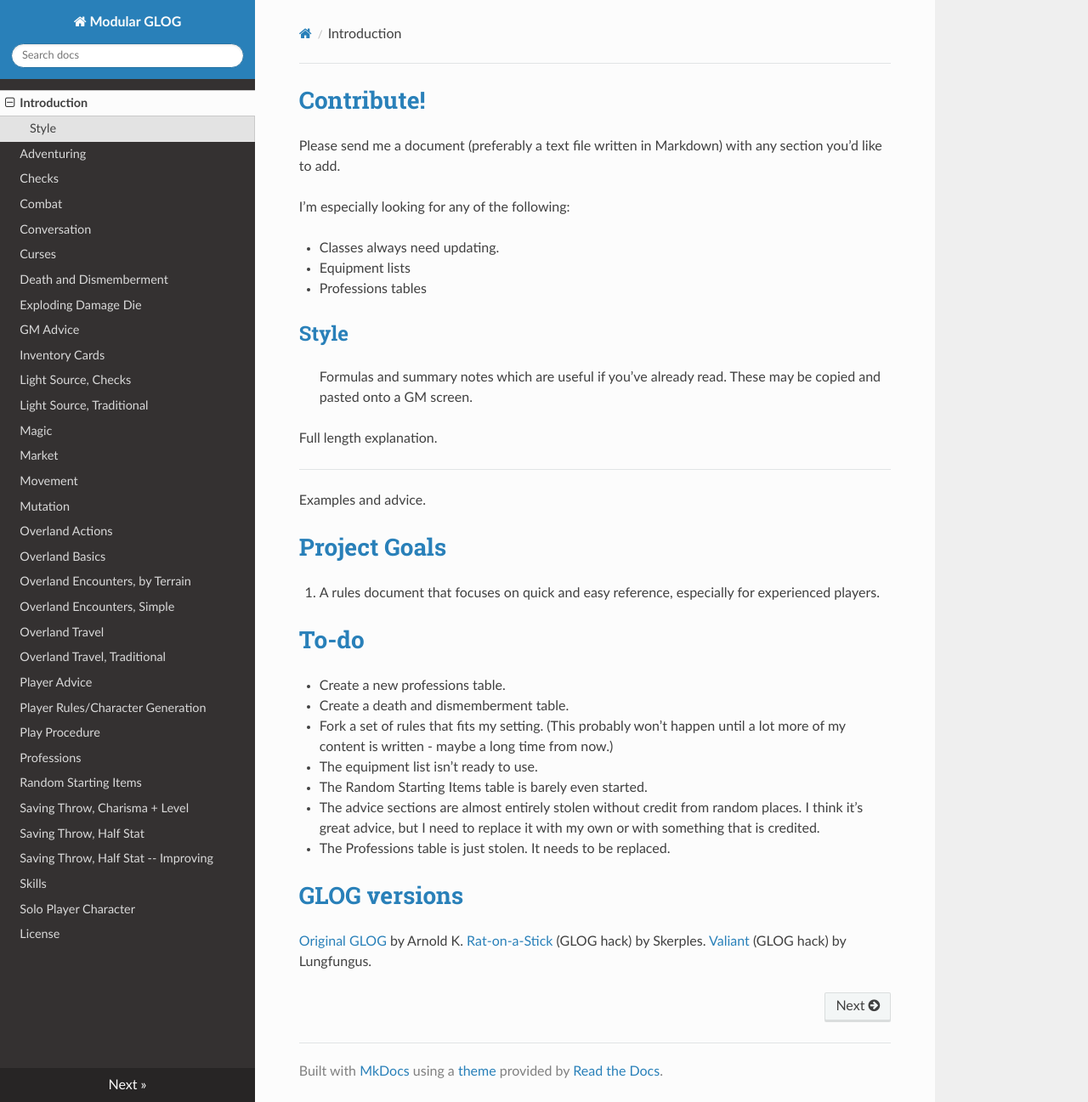
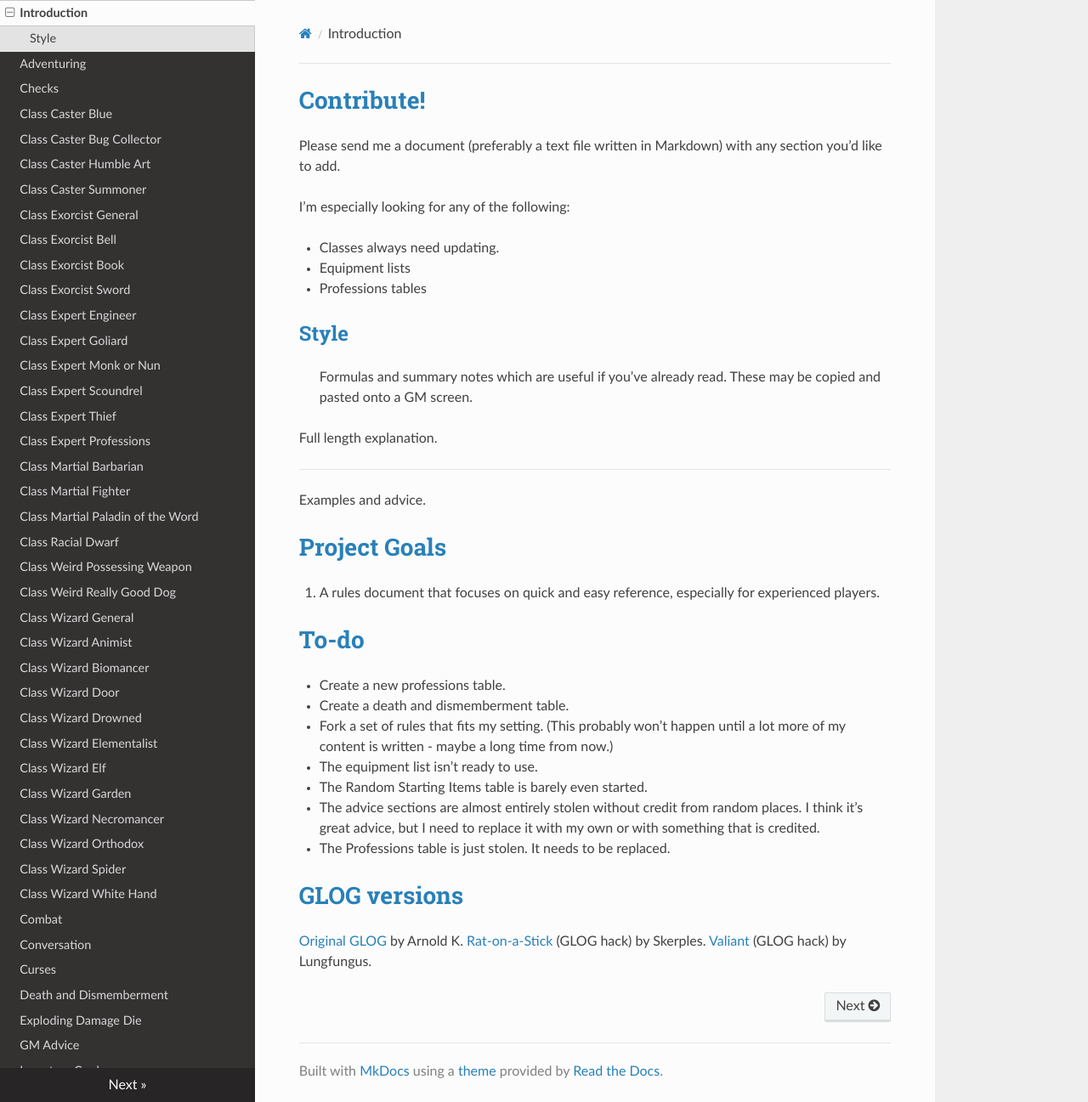
Before and after one commit to valzi/villagefolk, an MkDocs documentation site: the page built from docs/index.md, in a window 1280 px wide and 1297 px high. Shown: the whole window at 85% size. Built offline with MkDocs 1.6.1, drawn with Linux system fonts in a browser that asks for light colours; nearby versions of some CDN libraries; old or Windows-style settings are respelled for this version of MkDocs.

Commit message:
Regular auto-commit

```diff
--- a/mkdocs.yml
+++ b/mkdocs.yml
@@ -17,6 +17,38 @@ pages:
       - Introduction: index.md
       - Adventuring: Adventuring.md
       - Checks: Checks.md
+      - Class Caster Blue: Class_Caster_Blue.md
+      - Class Caster Bug Collector: Class_Caster_Bug_Collector.md
+      - Class Caster Humble Art: Class_Caster_Humble_Art.md
+      - Class Caster Summoner: Class_Caster_Summoner.md
+      - Class Exorcist General: Class_Exorcist_General.md
+      - Class Exorcist Bell: Class_Exorcist_Bell.md
+      - Class Exorcist Book: Class_Exorcist_Book.md
+      - Class Exorcist Sword: Class_Exorcist_Sword.md
+      - Class Expert Engineer: Class_Expert_Engineer.md
+      - Class Expert Goliard: Class_Expert_Goliard.md
+      - Class Expert Monk or Nun: Class_Expert_Monk_or_Nun.md
+      - Class Expert Scoundrel: Class_Expert_Scoundrel.md
+      - Class Expert Thief: Class_Expert_Thief.md
+      - Class Expert Professions: Class_Expert_Professions.md
+      - Class Martial Barbarian: Class_Martial_Barbarian.md
+      - Class Martial Fighter: Class_Martial_Fighter.md
+      - Class Martial Paladin of the Word: Class_Martial_Paladin_of_the_Word.md
+      - Class Racial Dwarf: Class_Racial_Dwarf.md
+      - Class Weird Possessing Weapon: Class_Weird_Possessing_Weapon.md
+      - Class Weird Really Good Dog: Class_Weird_Really_Good_Dog.md
+      - Class Wizard General: Class_Wizard_General.md
+      - Class Wizard Animist: Class_Wizard_Animist.md
+      - Class Wizard Biomancer: Class_Wizard_Biomancer.md
+      - Class Wizard Door: Class_Wizard_Door.md
+      - Class Wizard Drowned: Class_Wizard_Drowned.md
+      - Class Wizard Elementalist: Class_Wizard_Elementalist.md
+      - Class Wizard Elf: Class_Wizard_Elf.md
+      - Class Wizard Garden: Class_Wizard_Garden.md
+      - Class Wizard Necromancer: Class_Wizard_Necromancer.md
+      - Class Wizard Orthodox: Class_Wizard_Orthodox.md
+      - Class Wizard Spider: Class_Wizard_Spider.md
+      - Class Wizard White Hand: Class_Wizard_White_Hand.md
       - Combat: Combat.md
       - Conversation: Conversation.md
       - Curses: Curses.md
```
Also changed, not shown: files.txt (+0 -38 lines), docs/Class_Racial_Dwarf.md (renamed from docs/Class_Dwarf.md), 8 other files.
